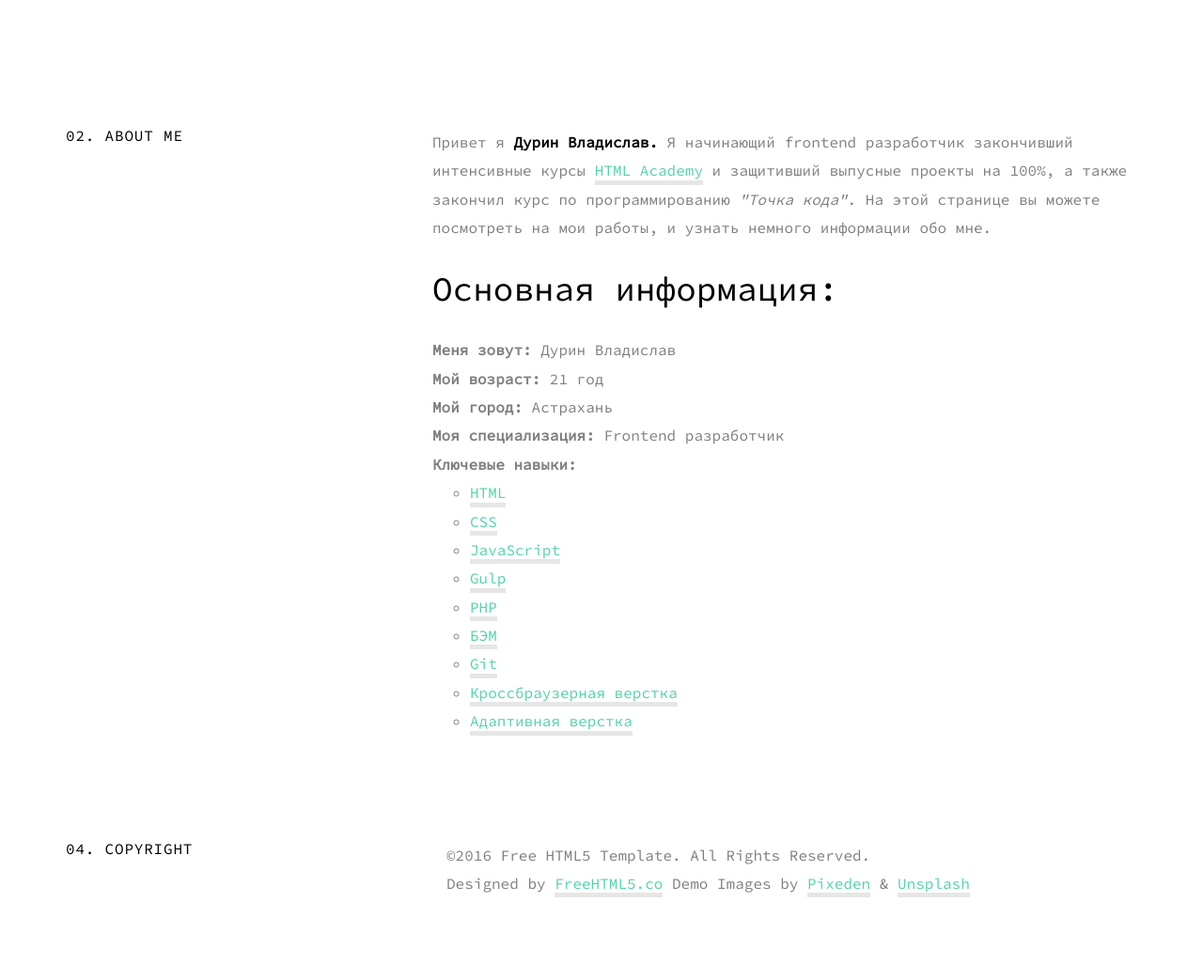
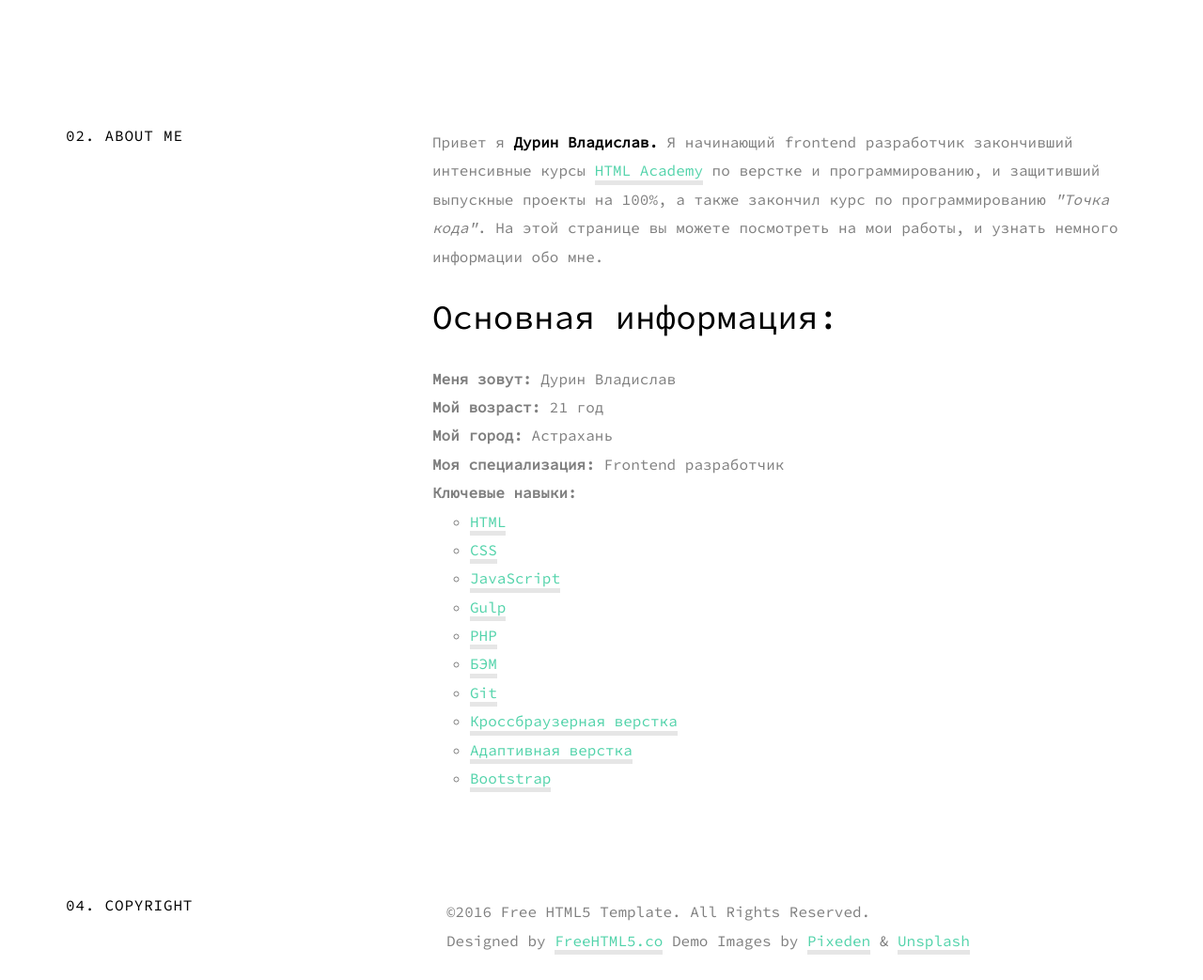
Before and after one commit to Valetorn/Valetorn.github.io, a plain HTML site: page index.html in a window 1280 px wide. Shown: the part 1980-3023 px from the top of the page at 94% size. Drawn offline with Linux system fonts and the light colour scheme.

Commit message:
Update index.html

```diff
--- a/index.html
+++ b/index.html
@@ -118,7 +118,7 @@
 					<div class="col-md-8 col-sm-8 col-xs-12">
 						<div class="row">
 							<div class="col-md-12">
-                <p>Привет я <strong>Дурин Владислав.</strong> Я начинающий frontend разработчик закончивший интенсивные курсы <a href="https://htmlacademy.ru/profile/id113967">HTML Academy</a> и защитивший выпусные проекты на 100%, а также закончил курс по программированию <i>"Точка кода"</i>. На этой странице вы можете посмотреть на мои работы, и узнать немного информации обо мне.</p>
+                <p>Привет я <strong>Дурин Владислав.</strong> Я начинающий frontend разработчик закончивший интенсивные курсы <a href="https://htmlacademy.ru/profile/id113967">HTML Academy</a> по верстке и программированию, и защитивший выпускные проекты на 100%, а также закончил курс по программированию <i>"Точка кода"</i>. На этой странице вы можете посмотреть на мои работы, и узнать немного информации обо мне.</p>
                 <h1>Основная информация: </h1>
                 <ul class="list">
                   <li><b>Меня зовут: </b>Дурин Владислав</li>
@@ -161,6 +161,10 @@
 
                       <li>
                         <a href="https://ru.wikipedia.org/wiki/%D0%90%D0%B4%D0%B0%D0%BF%D1%82%D0%B8%D0%B2%D0%BD%D1%8B%D0%B9_%D0%B2%D0%B5%D0%B1-%D0%B4%D0%B8%D0%B7%D0%B0%D0%B9%D0%BD">Адаптивная верстка</a>
+                      </li>
+
+		      <li>
+                         <a href="http://getbootstrap.com/">Bootstrap</a>
                       </li>
                     </ul>
                   </li>
```
